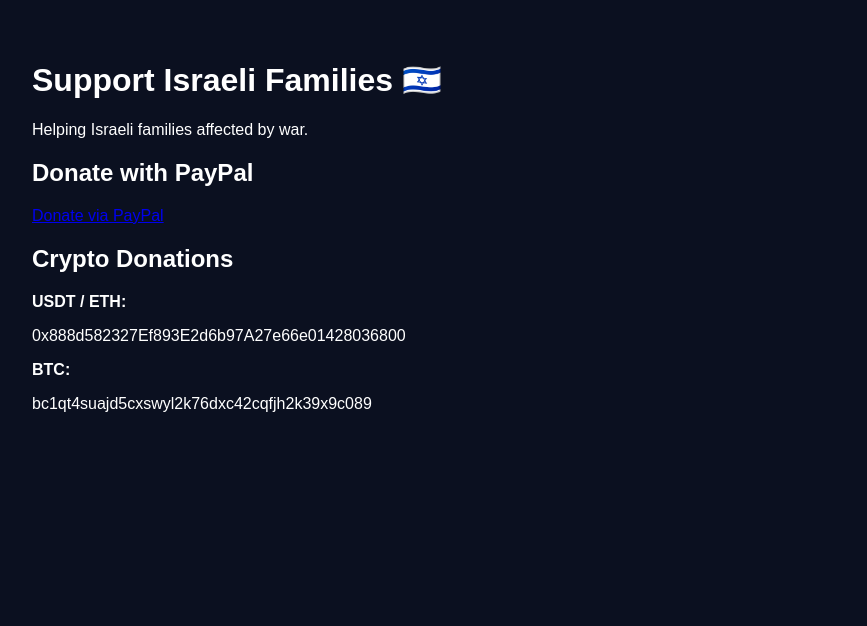
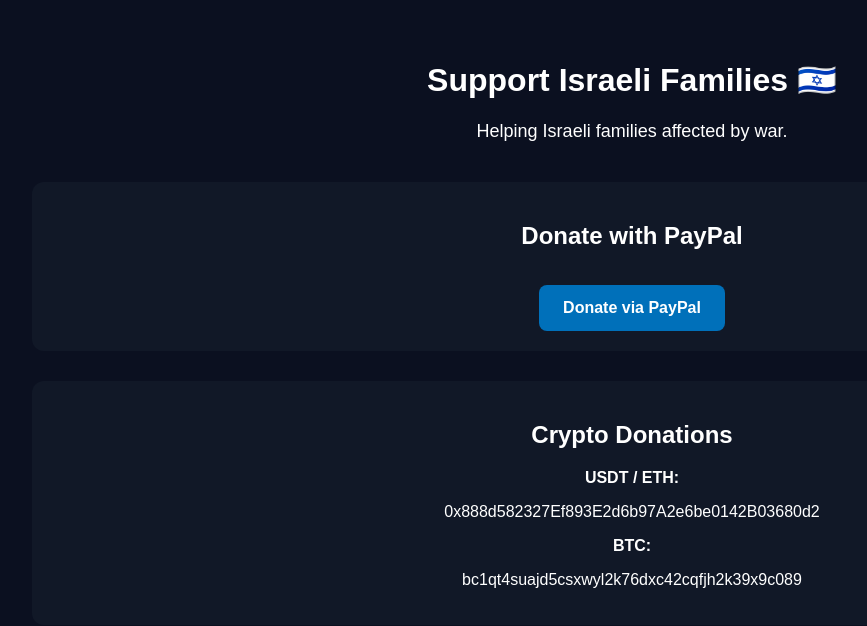
Before and after one commit to Manga909-b/support-israel-families-2026, a React (Create React App) app: page / in a window 1280 px wide. Shown: the top 626 px of the page, without its empty margins (8-875 px from the left). Built offline with nearby package versions, Linux system fonts and the light colour scheme.

Commit message:
Update App.js

```diff
--- a/src/App.js
+++ b/src/App.js
@@ -1,34 +1,76 @@
 export default function App() {
   return (
-    <div style={{
+    <div
+      style={{
         backgroundColor: "#0b1020",
         color: "white",
         minHeight: "100vh",
         padding: "40px",
-      fontFamily: "Arial"
-    }}>
+        fontFamily: "Arial",
+        textAlign: "center",
+      }}
+    >
       <h1>Support Israeli Families 🇮🇱</h1>
 
-      <p>
+      <p style={{ fontSize: "18px", marginTop: "20px" }}>
         Helping Israeli families affected by war.
       </p>
 
+      <div
+        style={{
+          marginTop: "40px",
+          padding: "20px",
+          backgroundColor: "#111827",
+          borderRadius: "12px",
+        }}
+      >
         <h2>Donate with PayPal</h2>
 
         <a
           href="https://paypal.me/bernmanga93"
           target="_blank"
+          rel="noreferrer"
+          style={{
+            display: "inline-block",
+            marginTop: "15px",
+            padding: "14px 24px",
+            backgroundColor: "#0070ba",
+            color: "white",
+            textDecoration: "none",
+            borderRadius: "8px",
+            fontWeight: "bold",
+          }}
         >
           Donate via PayPal
         </a>
+      </div>
 
+      <div
+        style={{
+          marginTop: "30px",
+          padding: "20px",
+          backgroundColor: "#111827",
+          borderRadius: "12px",
+        }}
+      >
         <h2>Crypto Donations</h2>
 
-      <p><strong>USDT / ETH:</strong></p>
-      <p>0x888d582327Ef893E2d6b97A27e66e01428036800</p>
+        <p>
+          <strong>USDT / ETH:</strong>
+        </p>
 
-      <p><strong>BTC:</strong></p>
-      <p>bc1qt4suajd5cxswyl2k76dxc42cqfjh2k39x9c089</p>
+        <p style={{ wordBreak: "break-all" }}>
+          0x888d582327Ef893E2d6b97A2e6be0142B03680d2
+        </p>
+
+        <p>
+          <strong>BTC:</strong>
+        </p>
+
+        <p style={{ wordBreak: "break-all" }}>
+          bc1qt4suajd5csxwyl2k76dxc42cqfjh2k39x9c089
+        </p>
+      </div>
     </div>
   );
 }
```
Lines whose indentation alone changed are shown as unchanged.
